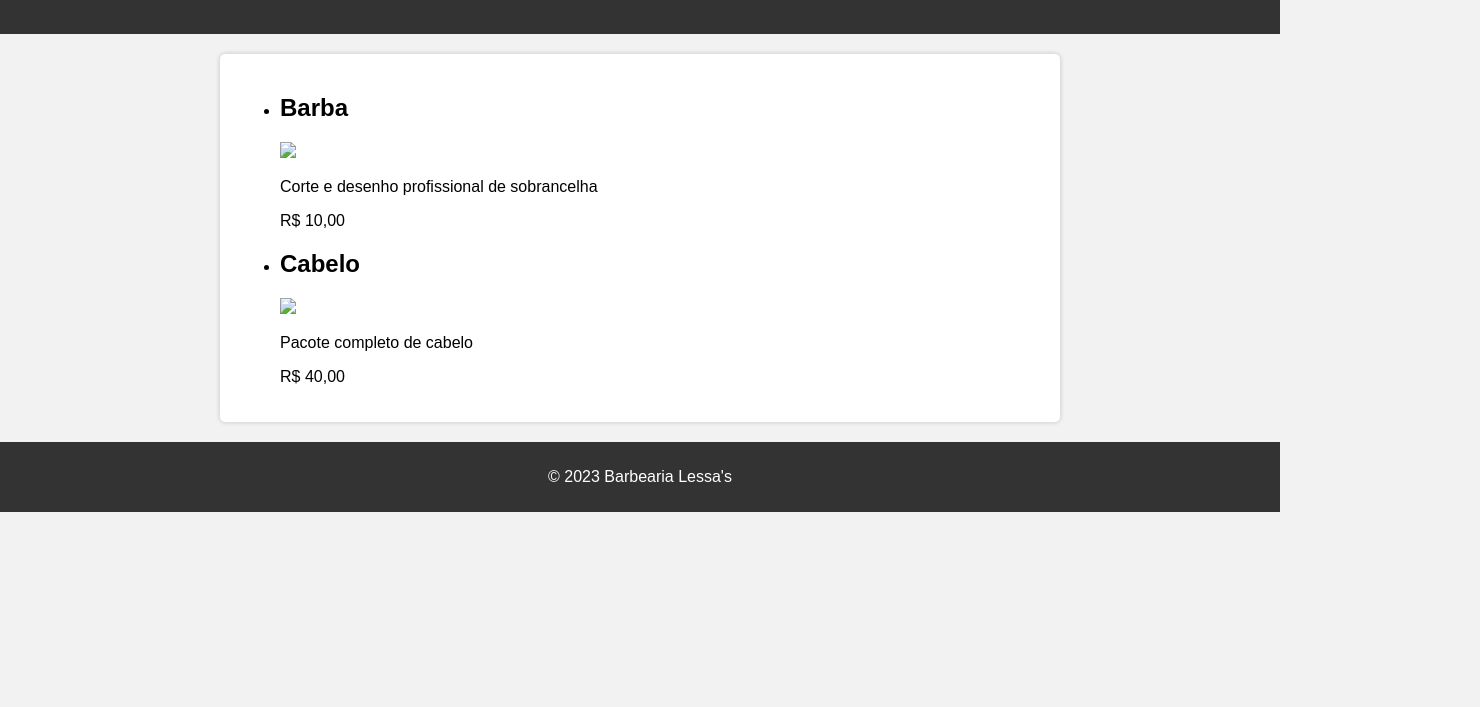
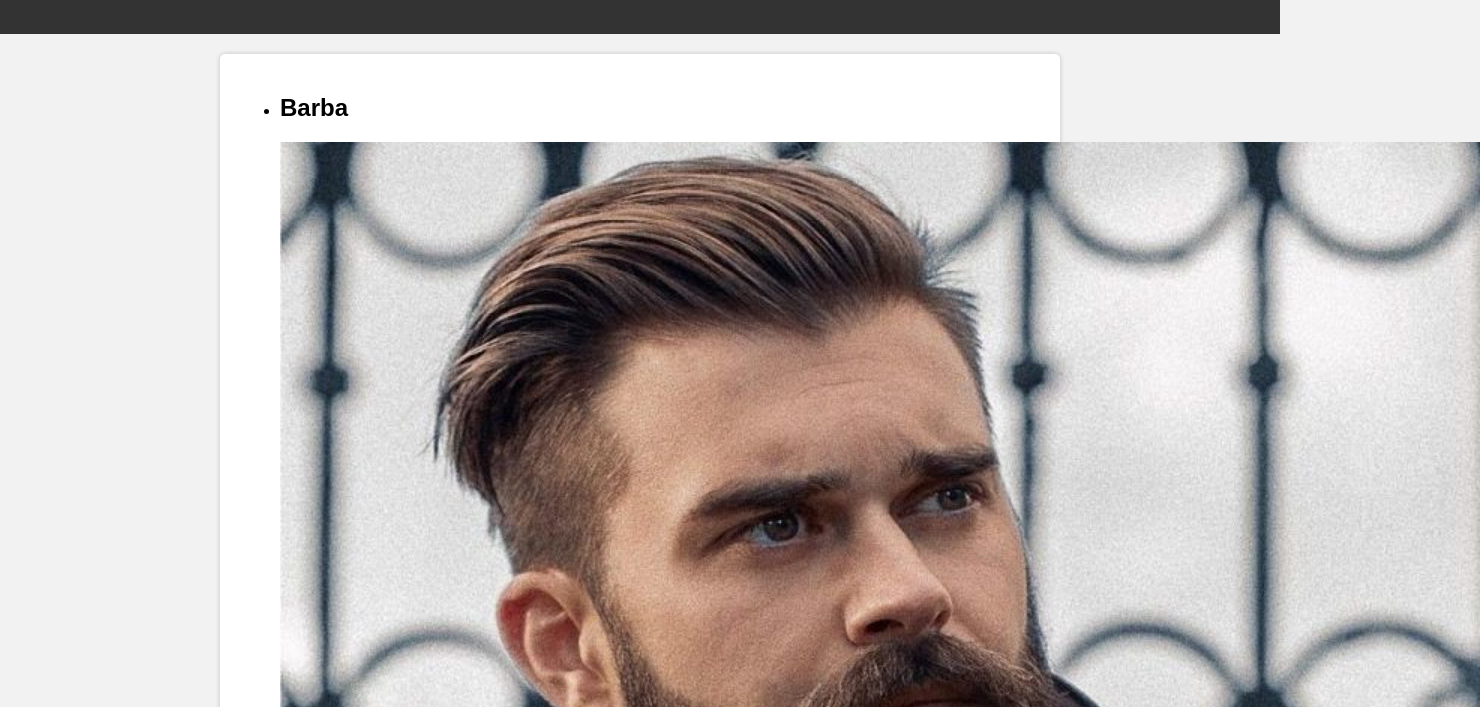
Before and after one commit to eunicolaslessa/nicolasbarber, a plain HTML site: page produtos.html in a window 1280 px wide. Shown: the part 93-800 px from the top of the page, 1480 px wide, since content can reach past the window. Drawn offline with Linux system fonts and the light colour scheme.

Commit message:
Update produtos.html

```diff
--- a/produtos.html
+++ b/produtos.html
@@ -21,13 +21,13 @@
         <ul class="produtos">
             <li>
                 <h2>Barba</h2>
-                <img src="file:///tmp/guest-fr9fxi/Downloads/barba.jpg">
+                <img src="barba.jpg">
                 <p class="produto-descricao">Corte e desenho profissional de sobrancelha</p>
                 <p class="produto-preco">R$ 10,00</p>
             </li>
             <li>
                 <h2>Cabelo</h2>
-                <img src="file:///tmp/guest-fr9fxi/Downloads/cabelo.jpg">
+                <img src="cabelo.jpg">
                 <p class="produto-descricao">Pacote completo de cabelo</p>
                 <p class="produto-preco">R$ 40,00</p>
             </li>
```
